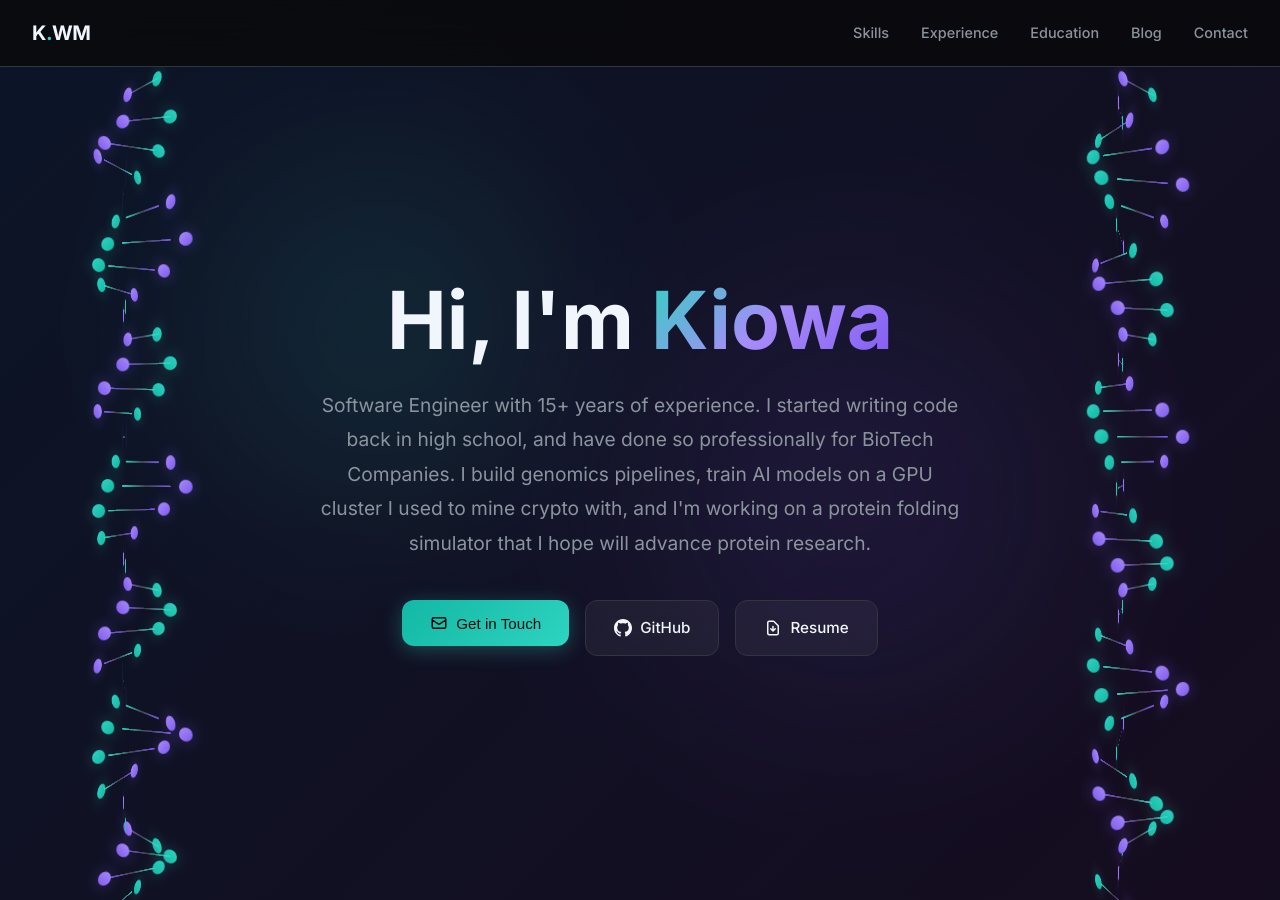
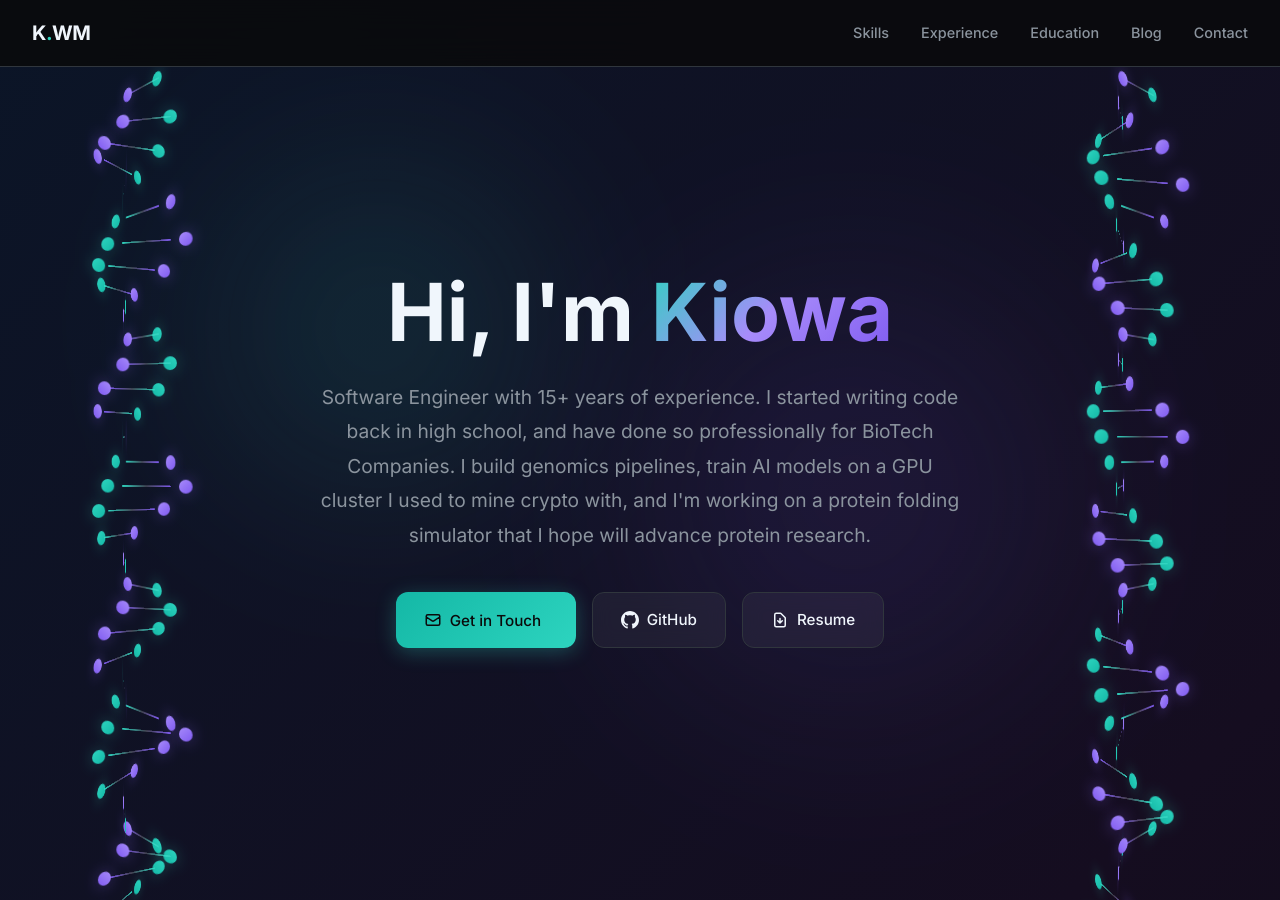
Before and after one commit to OriginalName457/OriginalName457.github.io, a Jekyll site: the page built from index.html, in a window 1280 px wide and 900 px high. Built offline with Jekyll 4.4.1, drawn with Linux system fonts in a browser that asks for light colours.

Commit message:
Fix email button: restore page-load scramble, uniform effect on click, fixed size

```diff
--- a/assets/css/style.css
+++ b/assets/css/style.css
@@ -334,17 +334,21 @@
 }
 
 /* Email Button Interactive */
-.email-btn-container {
-  display: flex;
-  flex-direction: column;
-  align-items: center;
-  position: relative;
+#email-btn {
+  min-width: 180px;
+}
+
+#email-btn.copied {
+  background: linear-gradient(135deg, var(--color-accent), var(--color-accent-light));
+  box-shadow: 0 4px 20px var(--color-accent-glow);
 }
 
 .email-hint {
-  font-size: 0.75rem;
+  display: block;
+  text-align: center;
+  font-size: 0.8rem;
   color: var(--color-success);
-  margin-top: 0.5rem;
+  margin-top: 1rem;
   opacity: 0;
   transition: opacity 0.3s ease;
   font-family: var(--font-mono);
@@ -352,16 +356,6 @@
 
 .email-hint.visible {
   opacity: 1;
-}
-
-#email-btn.revealed {
-  font-family: var(--font-mono);
-  letter-spacing: 0.5px;
-}
-
-#email-btn.copied {
-  background: linear-gradient(135deg, var(--color-accent), var(--color-accent-light));
-  box-shadow: 0 4px 20px var(--color-accent-glow);
 }
 
 /* ============================================
--- a/index.html
+++ b/index.html
@@ -40,15 +40,12 @@
       on a protein folding simulator that I hope will advance protein research.
     </p>
     <div class="hero-cta">
-      <div class="email-btn-container">
-        <button id="email-btn" class="btn btn-primary">
+      <button id="email-btn" class="btn btn-primary">
           <svg width="18" height="18" fill="none" stroke="currentColor" viewBox="0 0 24 24">
             <path stroke-linecap="round" stroke-linejoin="round" stroke-width="2" d="M3 8l7.89 5.26a2 2 0 002.22 0L21 8M5 19h14a2 2 0 002-2V7a2 2 0 00-2-2H5a2 2 0 00-2 2v10a2 2 0 002 2z"/>
           </svg>
-          <span id="email-btn-text">Get in Touch</span>
+          <span id="email-btn-text" class="dna-scramble">Get in Touch</span>
         </button>
-        <span id="email-hint" class="email-hint"></span>
-      </div>
       <a href="https://github.com/OriginalName457" target="_blank" class="btn btn-secondary">
         <svg width="18" height="18" fill="currentColor" viewBox="0 0 24 24">
           <path d="M12 0c-6.626 0-12 5.373-12 12 0 5.302 3.438 9.8 8.207 11.387.599.111.793-.261.793-.577v-2.234c-3.338.726-4.033-1.416-4.033-1.416-.546-1.387-1.333-1.756-1.333-1.756-1.089-.745.083-.729.083-.729 1.205.084 1.839 1.237 1.839 1.237 1.07 1.834 2.807 1.304 3.492.997.107-.775.418-1.305.762-1.604-2.665-.305-5.467-1.334-5.467-5.931 0-1.311.469-2.381 1.236-3.221-.124-.303-.535-1.524.117-3.176 0 0 1.008-.322 3.301 1.23.957-.266 1.983-.399 3.003-.404 1.02.005 2.047.138 3.006.404 2.291-1.552 3.297-1.23 3.297-1.23.653 1.653.242 2.874.118 3.176.77.84 1.235 1.911 1.235 3.221 0 4.609-2.807 5.624-5.479 5.921.43.372.823 1.102.823 2.222v3.293c0 .319.192.694.801.576 4.765-1.589 8.199-6.086 8.199-11.386 0-6.627-5.373-12-12-12z"/>
```
Also changed, not shown: _layouts/default.html (+12 -6 lines).
